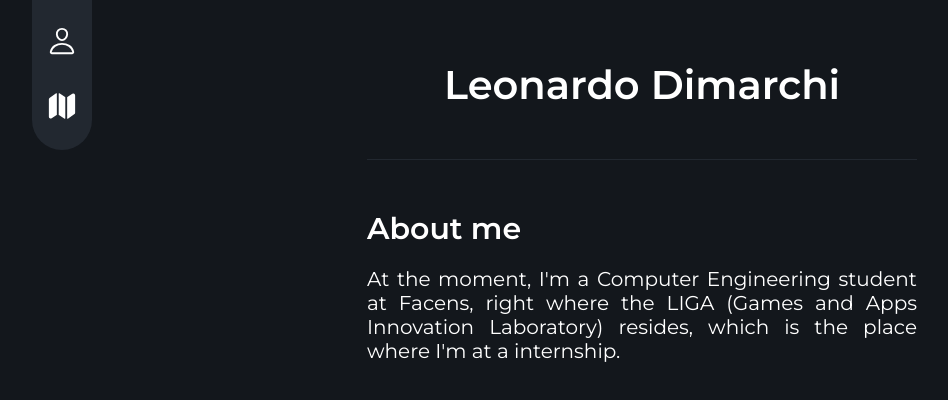
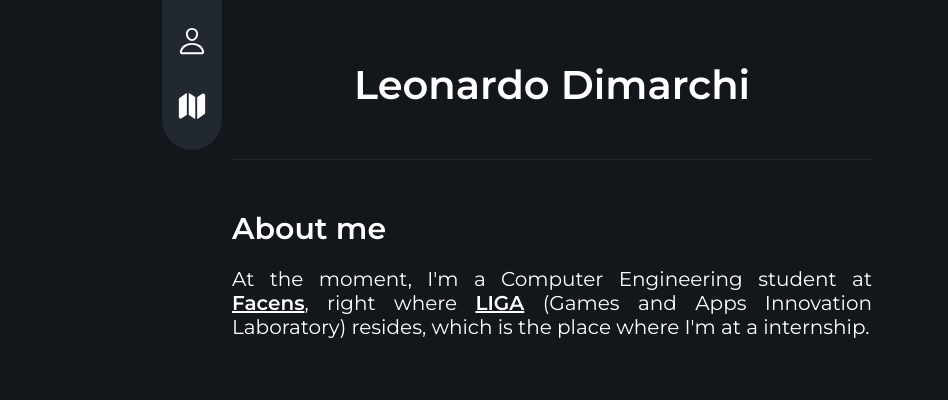
Before and after one commit to leonardodimarchi/my-portfolio, a React (Create React App) app: page / in a window 1280 px wide. Shown: the top 400 px of the page, without its empty margins (88-1036 px from the left). Built offline with nearby package versions, Linux system fonts and the light colour scheme.

Commit message:
fix(*): fixing padding and some texts

```diff
--- a/src/App.scss
+++ b/src/App.scss
@@ -6,6 +6,6 @@
   right: 0;
   top: var(--top-padding);
 
-  width: calc(100vw - var(--left-padding) - var(--navbar-width));
+  width: 100vw;
   height: calc(100vh - var(--top-padding));
 }
--- a/src/App.tsx
+++ b/src/App.tsx
@@ -9,11 +9,9 @@ function App() {
   return (
     <StrictMode>
       <Router>
-
         <Navbar/>
 
         <main className="main">
-
           <Switch>
             <Route path={ '/' } exact>
               <AboutPage />
--- a/src/index.scss
+++ b/src/index.scss
@@ -24,7 +24,7 @@ code {
   --color-gray-dark: #13171c;
   --color-white: #ffffff;
 
-  --left-padding: 12rem;
+  --left-padding: 25rem;
   --top-padding: 6rem;
 
   --navbar-height: 15rem;
--- a/src/pages/About/index.tsx
+++ b/src/pages/About/index.tsx
@@ -11,8 +11,8 @@ export function AboutPage(): ReactElement {
       <div className='about--body'>
         <section>
           <h1> About me </h1>
-          <p> At the moment, I'm a Computer Engineering student at Facens,
-            right where the LIGA (Games and Apps Innovation Laboratory) resides,
+          <p> At the moment, I'm a Computer Engineering student at <a href={'https://www.facens.br/'}>Facens</a>,
+            right where <a href={'https://liga.facens.br/'}>LIGA</a> (Games and Apps Innovation Laboratory) resides,
             which is the place where I'm at a internship. </p>
         </section>
       </div>
--- a/src/pages/About/styles.scss
+++ b/src/pages/About/styles.scss
@@ -37,6 +37,11 @@
       font-weight: 400;
 
       text-align: justify;
+
+      a {
+        font-weight: 700;
+        color: white;
+      }
     }
   }
 }
```
